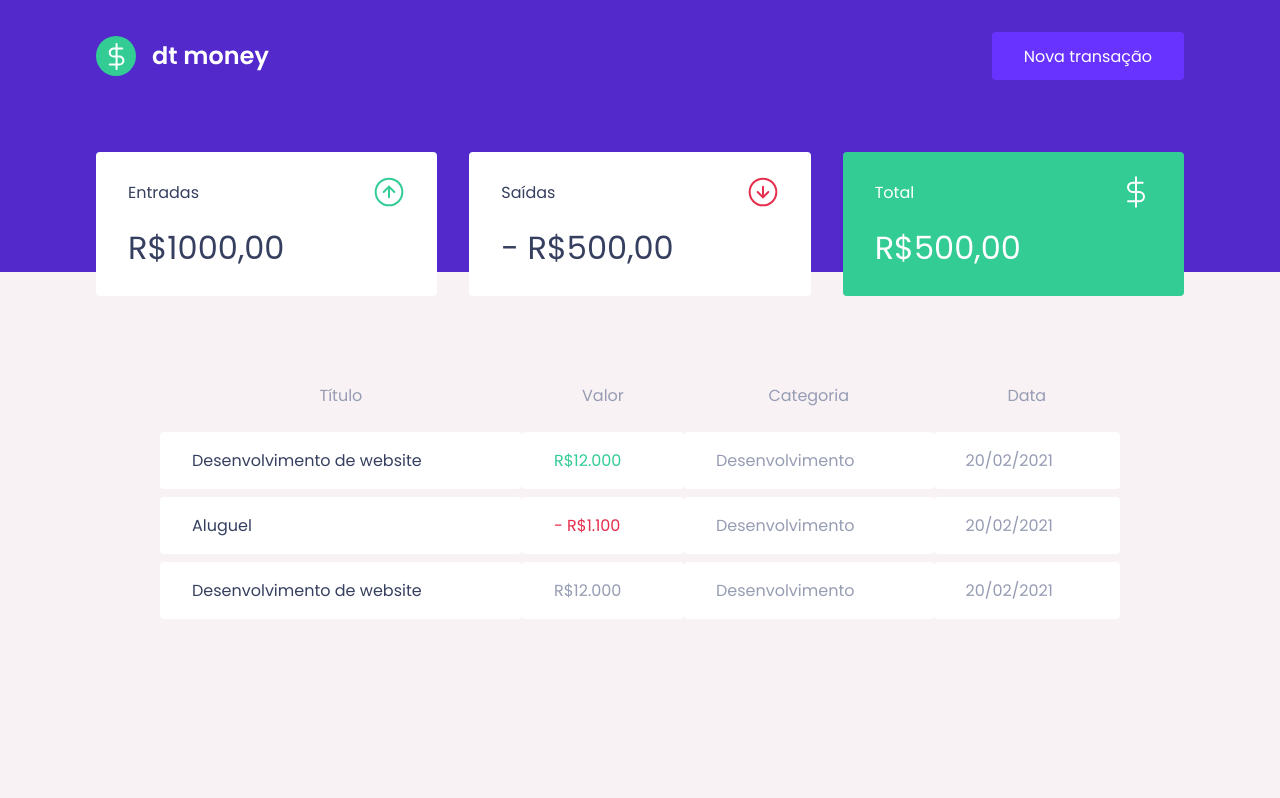
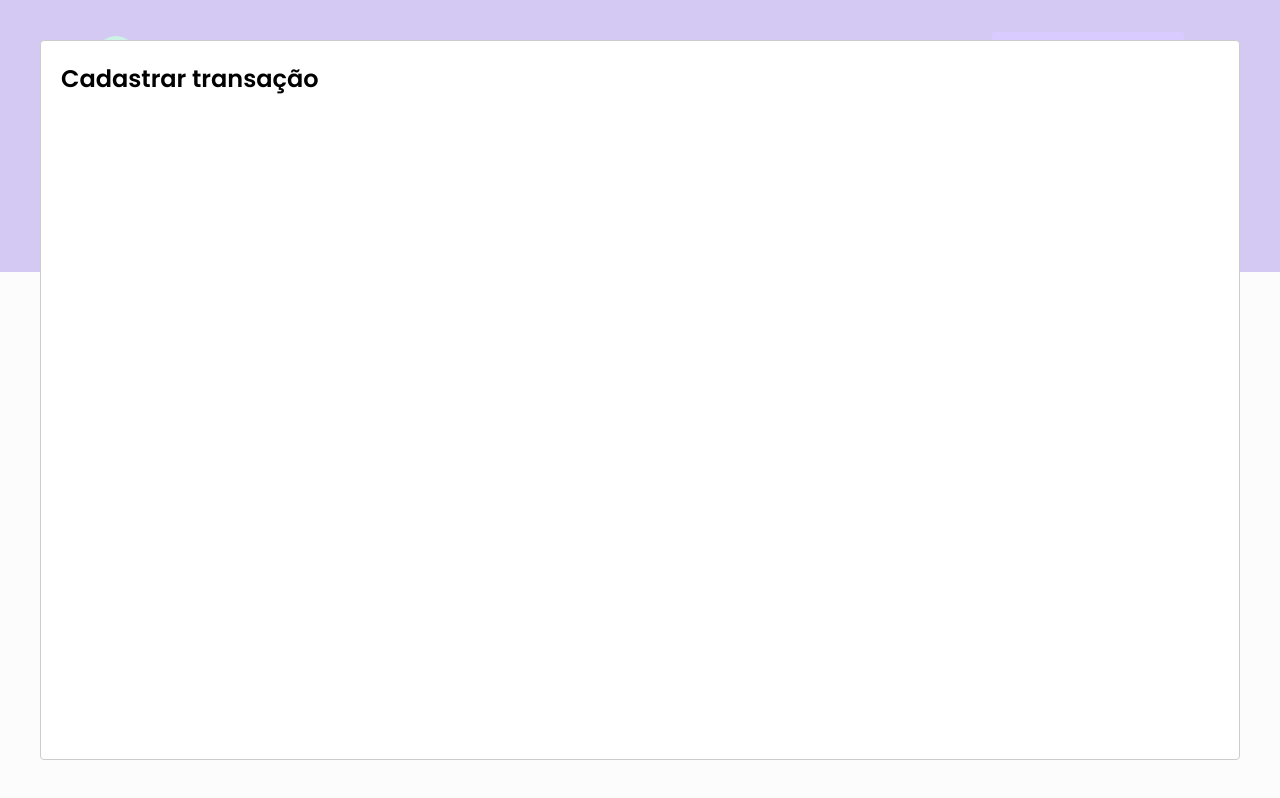
Before and after one commit to israelbulcaotavares/dtmoney, a React (Create React App) app: page / in a window 1280 px wide. Both pictures are taken after a click on the button "Nova transação". Built offline with nearby package versions, Linux system fonts and the light colour scheme; no server answers; what miragejs would draw is missing.

Commit message:
Configurando modal de criação

```diff
--- a/package.json
+++ b/package.json
@@ -3,11 +3,13 @@
   "version": "0.1.0",
   "private": true,
   "dependencies": {
+    "@types/react-modal": "^3.13.1",
     "@types/styled-components": "^5.1.25",
     "axios": "^0.26.1",
     "miragejs": "^0.1.43",
     "react": "^18.0.0",
     "react-dom": "^18.0.0",
+    "react-modal": "^3.14.4",
     "react-scripts": "5.0.1",
     "styled-components": "^5.3.5",
     "web-vitals": "^2.1.0"
--- a/src/App.tsx
+++ b/src/App.tsx
@@ -1,12 +1,34 @@
+import { useState } from 'react';
+import Modal from 'react-modal';
 import { Dashboard } from "./components/Dashboard";
 import { Header } from "./components/Header";
 import { GlobalStyle } from "./styles/global";
 
+Modal.setAppElement('#root');
+
 export function App() {
+
+  const[isNewTransactionModalOpen, setIsNewTransactionModalOpen] = useState(false);
+
+  function handleOpenNewTransactionModal(){
+      setIsNewTransactionModalOpen(true);
+  }
+  function handleCloseNewTransactionModal(){
+      setIsNewTransactionModalOpen(false);
+  }
+
   return (
     <>
-        <Header/>
+        <Header onOpenNewTransactionModal={handleOpenNewTransactionModal}/>
         <Dashboard/>
+
+        <Modal
+                isOpen={isNewTransactionModalOpen}
+                onRequestClose={handleCloseNewTransactionModal}
+                >
+                <h2>Cadastrar transação</h2>
+            </Modal>
+
         <GlobalStyle/>
     </>
   );
--- a/src/components/Header/index.tsx
+++ b/src/components/Header/index.tsx
@@ -1,15 +1,26 @@
+import { useState } from 'react';
+import Modal from 'react-modal';
 import logoImg from '../../assets/logo.svg'
 import { Container, Content } from './styles'
 
-export function Header(){
+interface HeaderProps{
+    onOpenNewTransactionModal:() => void;
+
+}
+
+export function Header({onOpenNewTransactionModal}:  HeaderProps){
+
+
     return(
 
         <Container>
             <Content>
             <img src={logoImg} alt="dt money" />
-            <button type="button">
+            <button type="button" onClick={onOpenNewTransactionModal}>
                 Nova transação
             </button>
+
+
             </Content>
         </Container>
 
```
Also changed, not shown: 1 other file (tests, documents, lock files or other folders).
